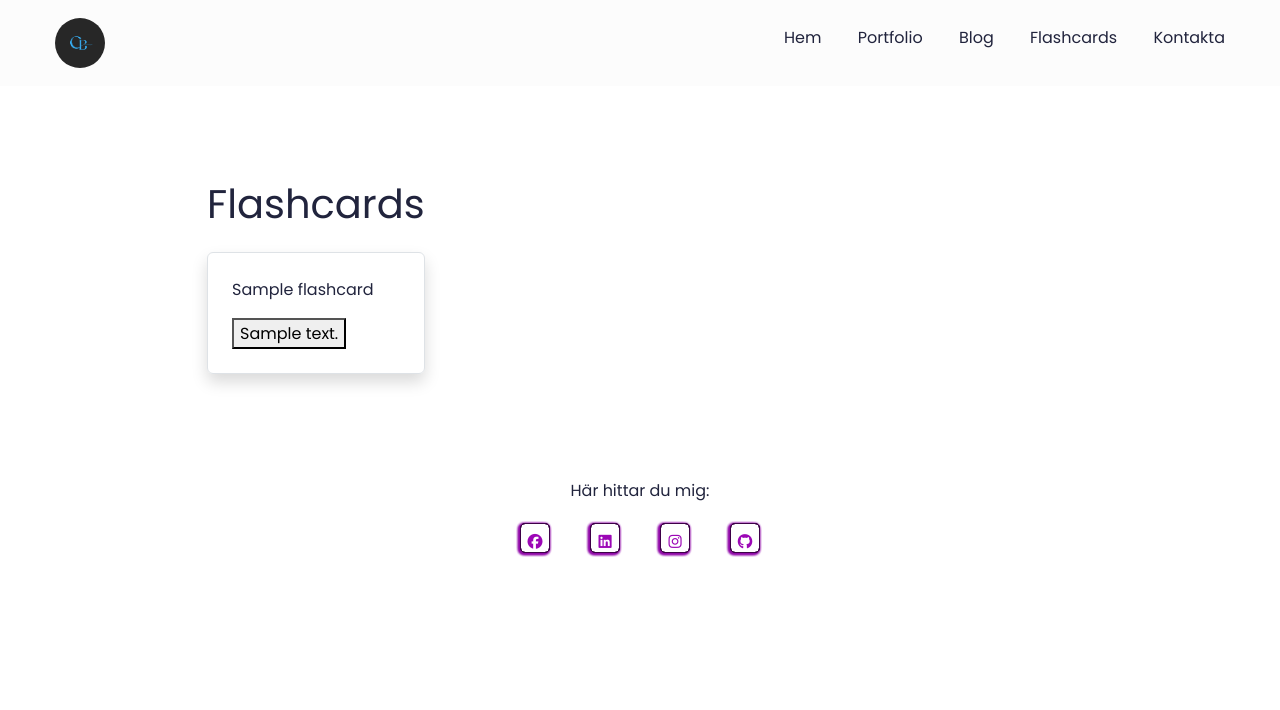
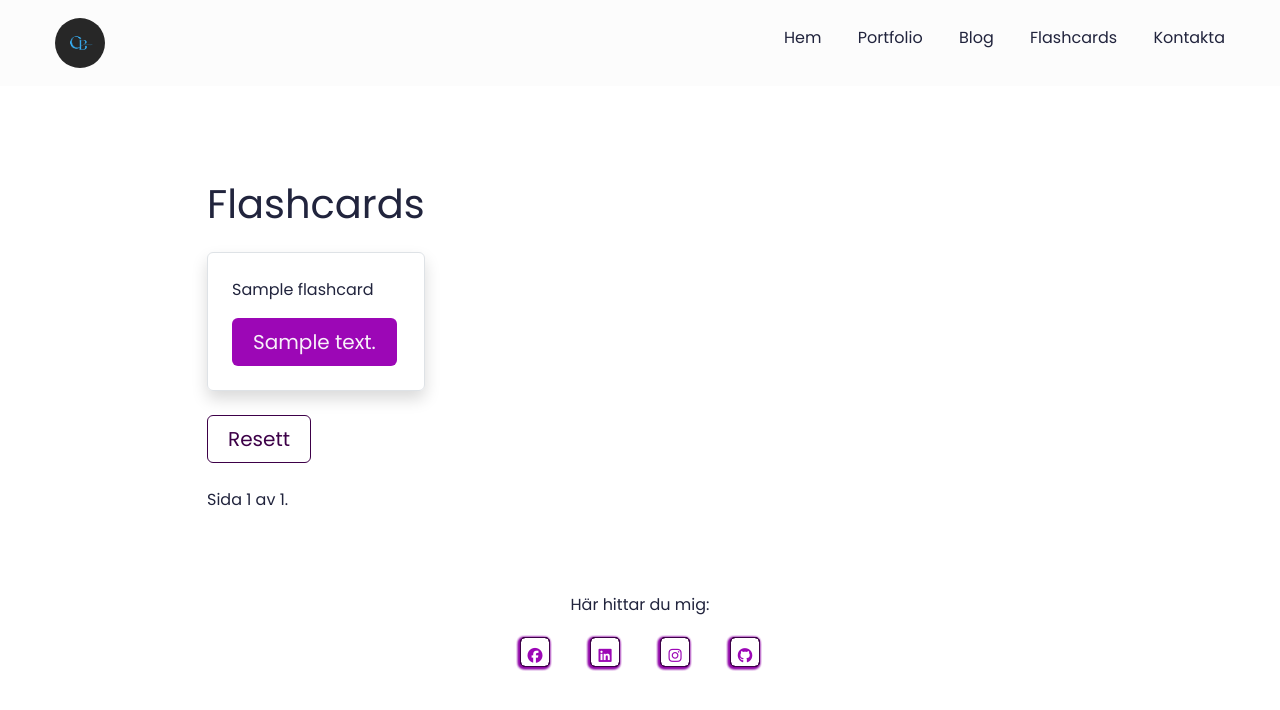
Before and after one commit to CBergane/Portfolio, a Django app: page /category/1/flashcards/ in a window 1280 px wide. Shown: the top 710 px of the page. Run offline with Django 4.2, Linux system fonts and the light colour scheme; tables that the repository leaves empty hold one stand-in row (values such as "Sample post"); some libraries are stand-ins or nearby versions.

Commit message:
added reset button to cards and some style

```diff
--- a/flashcards/views.py
+++ b/flashcards/views.py
@@ -1,4 +1,5 @@
 from django.shortcuts import render
+from django.core.paginator import Paginator
 from .models import Category, Flashcard
 
 def category_list(request):
@@ -6,5 +7,9 @@ def category_list(request):
     return render(request, 'flashcards/category_list.html', {'categories': categories})
 
 def flashcard_list(request, category_id):
-    flashcards = Flashcard.objects.filter(category_id=category_id).prefetch_related('choices')
-    return render(request, 'flashcards/flashcard_list.html', {'flashcards': flashcards})
+    flashcards = Flashcard.objects.filter(category_id=category_id)
+    paginator = Paginator(flashcards, 10)  # Visa 10 kort per sida
+
+    page_number = request.GET.get('page')
+    page_obj = paginator.get_page(page_number)
+    return render(request, 'flashcards/flashcard_list.html', {'page_obj': page_obj})
--- a/templates/flashcards/flashcard_list.html
+++ b/templates/flashcards/flashcard_list.html
@@ -14,20 +14,38 @@
                 <div class="col-md-auto order-md-last">
                     <h1 class="text-xl font-bold mb-4">Flashcards</h1>
                     <div>
-                        {% for flashcard in flashcards %}
+                        {% for flashcard in page_obj %}
                         <div class="mb-4 p-4 border rounded shadow">
                             <p class="flashcard-question" {% if not flashcard.is_multiple_choice %}onclick="toggleAnswer(this)"{% endif %}>
                                 {{ flashcard.question | safe }}
                             </p>
                             {% if flashcard.is_multiple_choice %}
                                 {% for choice in flashcard.choices.all %}
-                                    <button onclick="checkAnswer(this, '{{ choice.is_correct }}')">{{ choice.text | safe }}</button>
+                                    <button class="btn btnPrimary rounded" onclick="checkAnswer(this, '{{ choice.is_correct }}')">{{ choice.text | safe }}</button>
                                 {% endfor %}
                             {% else %}
                                 <p class="flashcard-answer hidden">{{ flashcard.answer|safe }}</p>
                             {% endif %}
                         </div>
                         {% endfor %}
+                        <button onclick="resetFlashcards()" class="mb-4 btn btnOutline rounded">Resett</button>
+                        <div class="pagination">
+                            <span class="step-links">
+                                {% if page_obj.has_previous %}
+                                    <a href="?page=1">&laquo; första</a>
+                                    <a href="?page={{ page_obj.previous_page_number }}">föregående</a>
+                                {% endif %}
+
+                                <span class="current">
+                                    Sida {{ page_obj.number }} av {{ page_obj.paginator.num_pages }}.
+                                </span>
+
+                                {% if page_obj.has_next %}
+                                    <a href="?page={{ page_obj.next_page_number }}">nästa</a>
+                                    <a href="?page={{ page_obj.paginator.num_pages }}">sista &raquo;</a>
+                                {% endif %}
+                            </span>
+                        </div>
                     </div>
                 </div>
             </div>
@@ -39,6 +57,24 @@
     function toggleAnswer(element) {
         var answer = element.nextElementSibling;
         answer.classList.toggle('hidden');
+    }
+</script>
+<script>
+    function resetFlashcards() {
+        // Dölja alla svar för klassiska flashcards
+        document.querySelectorAll('.flashcard-answer').forEach(answer => {
+            answer.classList.add('hidden');
+        });
+
+        // Ta bort valda klasser från flervalsfrågor
+        document.querySelectorAll('.flashcard-choice').forEach(choice => {
+            choice.classList.remove('correct', 'incorrect');
+        });
+
+        // Alternativt, om du ändrar knappens utseende vid val
+        document.querySelectorAll('button').forEach(button => {
+            button.classList.remove('correct', 'incorrect');
+        });
     }
 </script>
 <script>
```
